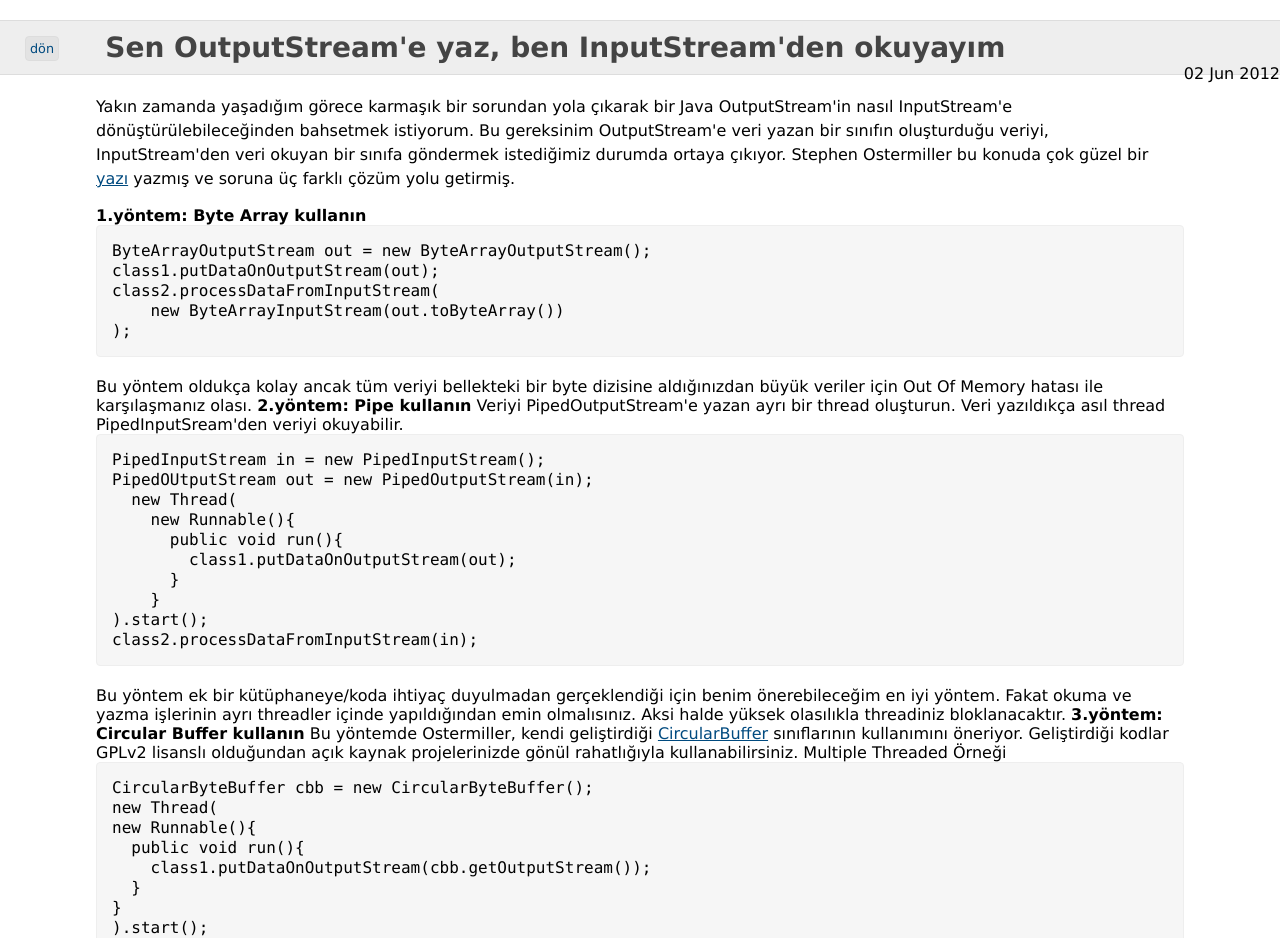
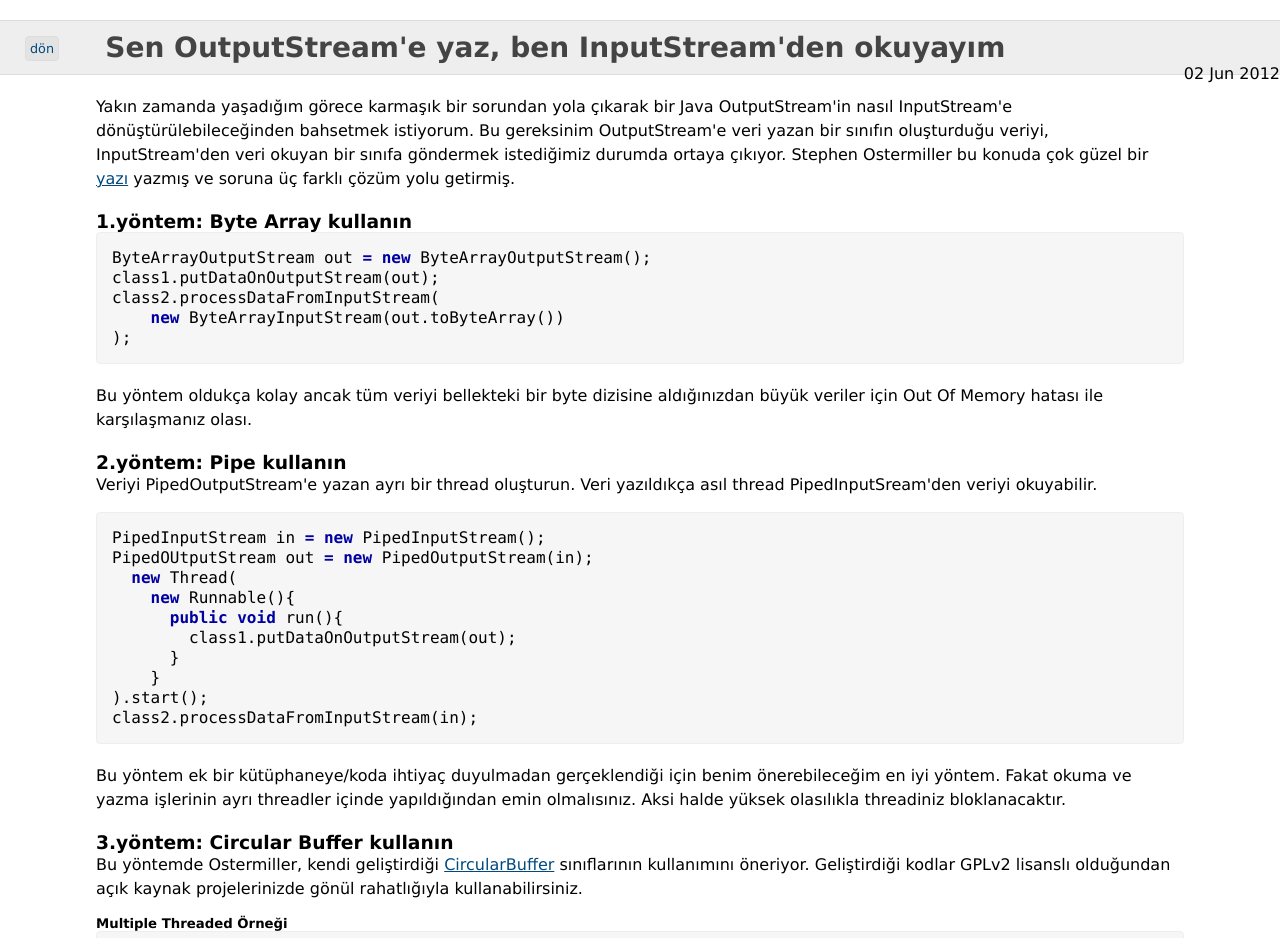
Before and after one commit to fehmicansaglam/fehmicansaglam.github.com, a Jekyll site: the page built from _posts/2012-06-02-sen-outputstreame-yaz-ben-inputstreamden-okuyayim.html, in a window 1280 px wide and 1400 px high. Shown: the top 938 px of the window. Built offline with Jekyll 4.4.1, drawn with Linux system fonts in a browser that asks for light colours; nearby versions of some CDN libraries; comment, search, counter and statistics services are not loaded; some of the changed text lies outside the part shown.

Commit message:
Fix post "Sen OutputStream'e yaz, ben InputStream'den okuyayım"

```diff
--- a/_posts/2012-06-02-sen-outputstreame-yaz-ben-inputstreamden-okuyayim.html
+++ b/_posts/2012-06-02-sen-outputstreame-yaz-ben-inputstreamden-okuyayim.html
@@ -6,19 +6,26 @@
 Yakın zamanda yaşadığım görece karmaşık bir sorundan yola çıkarak bir Java OutputStream'in nasıl InputStream'e dönüştürülebileceğinden bahsetmek istiyorum. Bu gereksinim OutputStream'e veri yazan bir sınıfın oluşturduğu veriyi, InputStream'den veri okuyan bir sınıfa göndermek istediğimiz durumda ortaya çıkıyor. Stephen Ostermiller bu konuda çok güzel bir <a href="http://ostermiller.org/convert_java_outputstream_inputstream.html">yazı</a> yazmış ve soruna üç farklı çözüm yolu getirmiş.
 </p>
 
-<strong>1.yöntem: Byte Array kullanın</strong>
-<pre>
+<h3>1.yöntem: Byte Array kullanın</h3>
+
+<pre data-language="java">
 ByteArrayOutputStream out = new ByteArrayOutputStream();
 class1.putDataOnOutputStream(out);
 class2.processDataFromInputStream(
     new ByteArrayInputStream(out.toByteArray())
 );
 </pre>
+
+<p>
 Bu yöntem oldukça kolay ancak tüm veriyi bellekteki bir byte dizisine aldığınızdan büyük veriler için Out Of Memory hatası ile karşılaşmanız olası.
+</p>
 
-<strong>2.yöntem: Pipe kullanın</strong>
+<h3>2.yöntem: Pipe kullanın</h3>
+<p>
 Veriyi PipedOutputStream'e yazan ayrı bir thread oluşturun. Veri yazıldıkça asıl thread PipedInputSream'den veriyi okuyabilir.
-<pre>
+</p>
+
+<pre data-language="java">
 PipedInputStream in = new PipedInputStream();
 PipedOUtputStream out = new PipedOutputStream(in);
   new Thread(
@@ -30,13 +37,18 @@
 ).start();
 class2.processDataFromInputStream(in);
 </pre>
+
+<p>
 Bu yöntem ek bir kütüphaneye/koda ihtiyaç duyulmadan gerçeklendiği için benim önerebileceğim en iyi yöntem. Fakat okuma ve yazma işlerinin ayrı threadler içinde yapıldığından emin olmalısınız. Aksi halde yüksek olasılıkla threadiniz bloklanacaktır.
+</p>
 
-<strong>3.yöntem: Circular Buffer kullanın</strong>
+<h3>3.yöntem: Circular Buffer kullanın</h3>
+<p>
 Bu yöntemde Ostermiller, kendi geliştirdiği <a href="http://ostermiller.org/utils/CircularBuffer.html">CircularBuffer</a> sınıflarının kullanımını öneriyor. Geliştirdiği kodlar GPLv2 lisanslı olduğundan açık kaynak projelerinizde gönül rahatlığıyla kullanabilirsiniz.
+</p>
 
-Multiple Threaded Örneği
-<pre>
+<h5>Multiple Threaded Örneği</h5>
+<pre data-language="java">
 CircularByteBuffer cbb = new CircularByteBuffer();
 new Thread(
 new Runnable(){
@@ -48,21 +60,27 @@
 class2.processDataFromInputStream(cbb.getInputStream());
 </pre>
 
-Single Thread Örneği
-<pre>
+<h5>Single Thread Örneği</h5>
+<pre data-language="java">
 // buffer all data in a circular buffer of infinite size
 CircularByteBuffer cbb = new CircularByteBuffer(CircularByteBuffer.INFINITE_SIZE);
 class1.putDataOnOutputStream(cbb.getOutputStream());
 class2.processDataFromInputStream(cbb.getInputStream());
 </pre>
 
+<p>
 Yazımın başında bahsettiğim görece karmaşık soruna gelelim. Amacım bir RESTful API aracılığıyla çektiğim dosya verisini(genelde büyük boyutlu), <a href="http://en.wikipedia.org/wiki/Zero-copy">bellekte başka bir yere kopyalamadan</a> doğrudan istemciye(tarayıcıya) göndermek idi. Uygulamamı her zamanki gibi Play! Framework kullanarak geliştiriyordum. API çağrısı için <a href="https://github.com/sonatype/async-http-client">Async Http Client</a> kullanmaktaydım. Async Http Client veri geldikçe bir OutputStream'e yazabilmenize imkan sağlıyor.
+</p>
 
 <script src="https://gist.github.com/2858265.js?file=AsyncStreamHandler.java"></script>
 <script src="https://gist.github.com/2858265.js?file=ApiClient.java"></script>
 
+<p>
 OutputStream olarak Play!'in response.out üyesini kullanmak istediğimde OOM hatası alınca bu OutputStream'in bir ByteArrayOutputStream olduğunu farkettim. Bunun yerine response.direct üyesine bir InputStream vermek ve Content-Length başlığını setlemek gerekiyor. Content-Length setlemezseniz HTTP protokolü gereği response başlıklarının body'den önce gitmesi gerektiği için tüm stream'in yine belleğe alınıp boyutunun hesaplanması gerekiyor. Bu da OOM almanıza sebep oluyor. Çözüm yöntemini bulunca (response.direct üyesine bir InputStream vermek ve Content-Length başlığını setlemek) geriye tek bir sorun kaldı: Async Http Client'ın yazdığı OutputStream'i InputStream'e dönüştürerek response.direct'e atamak. Bunun için de yukarıda önerdiğim Pipe yöntemini kullandım.
+</p>
 
 <script src="https://gist.github.com/2858265.js?file=Application.java"></script>
 
+<p>
 Sorularınızı ya da önerilerinizi yorum olarak bekliyorum.
+</p>
```
